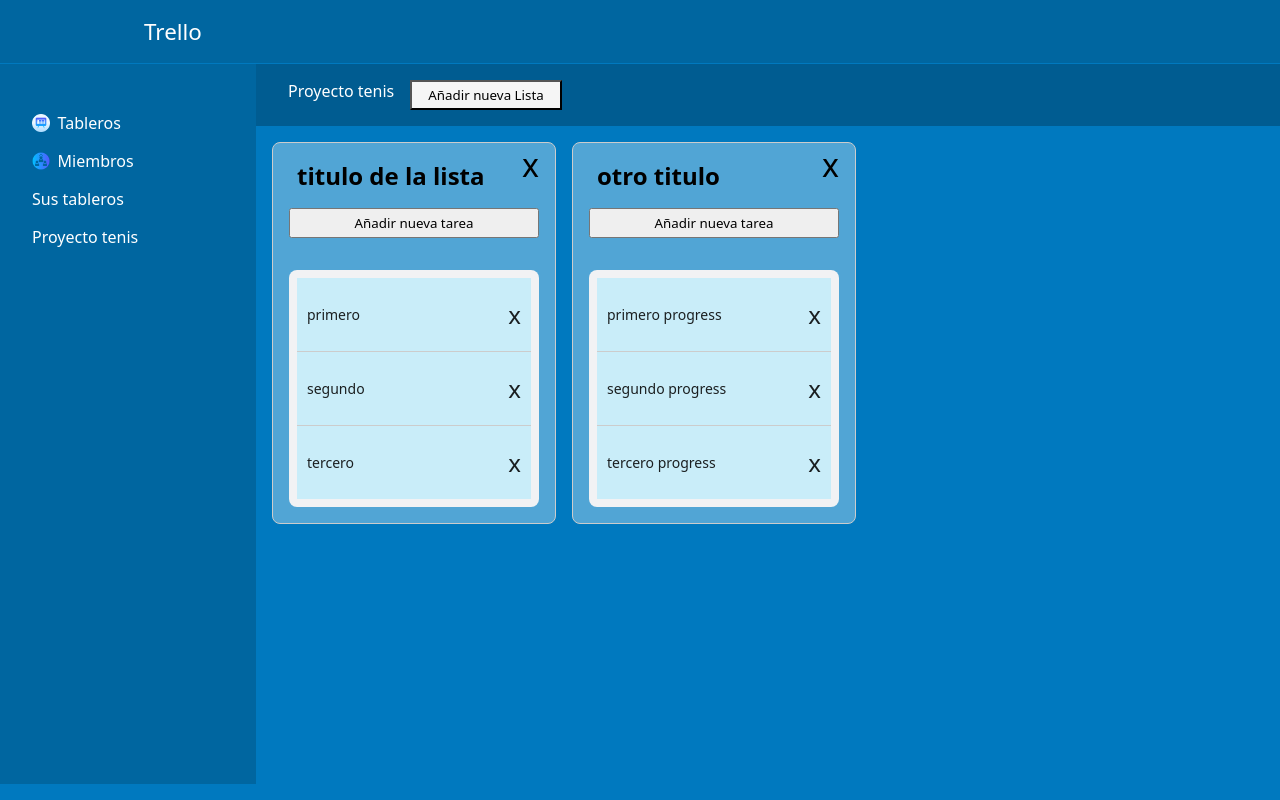
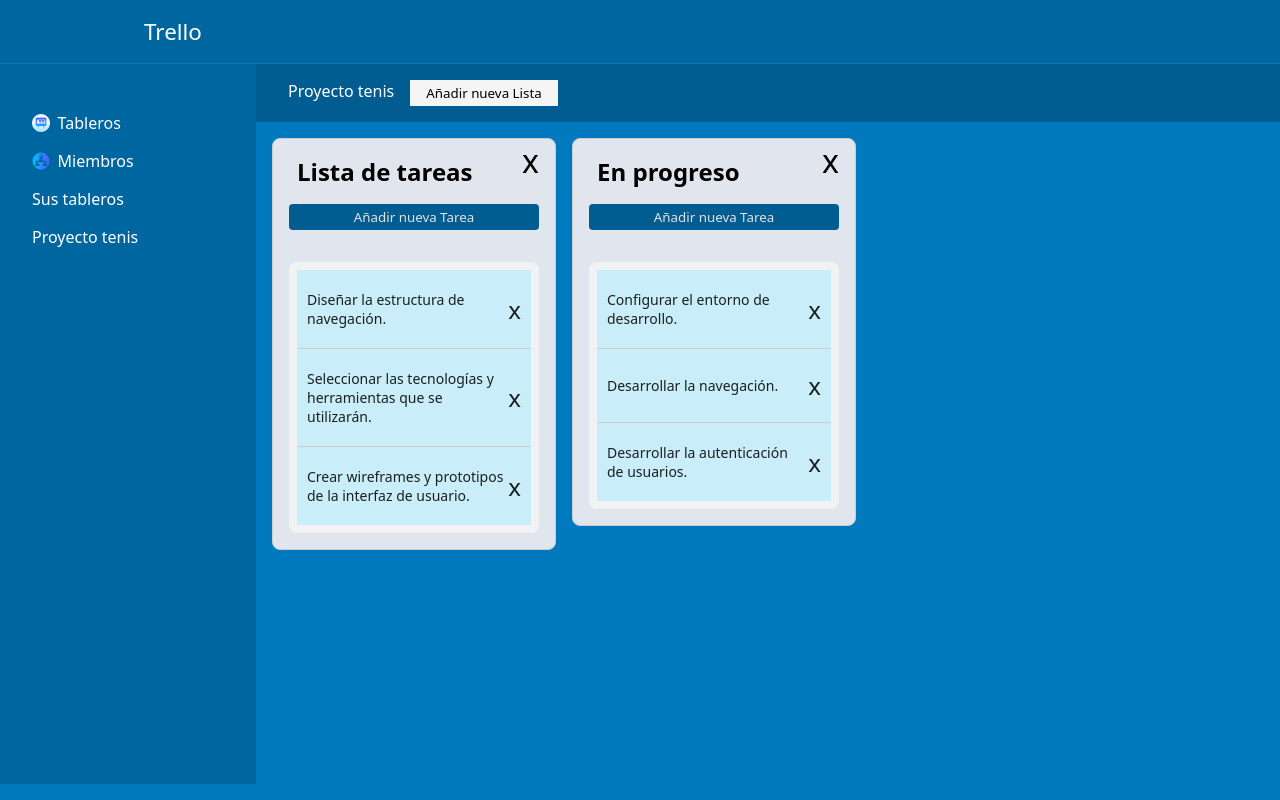
Before and after one commit to ismaeleamsi83/trello, an Angular app: page / in a window 1280 px wide. Built offline with nearby package versions, Linux system fonts and the light colour scheme.

Commit message:
estilos listas

```diff
--- a/src/app/body/body.component.html
+++ b/src/app/body/body.component.html
@@ -1,6 +1,6 @@
 <div style="width: 80%; background-color: #005C91; padding: 1rem; color: white; margin-top: 1px; display: flex; gap: 1rem;">
     <span style="padding-left: 1rem;">Proyecto tenis</span>
-    <button style="background-color: rgb(245, 245, 245); padding: 4px 1rem;" (click)="newList()"><span>Añadir nueva Lista</span></button>
+    <button style="background-color: rgb(245, 245, 245); padding: 4px 1rem; border: none;" (click)="newList()"><span>Añadir nueva Lista</span></button>
 </div>
 <div >
 
@@ -13,11 +13,11 @@
       <div cdkDropList [cdkDropListData]="column.data" class="example-list" (cdkDropListDropped)="drop($event)" style="border-radius: 8px; margin-left: 1rem; position: relative; display: flex; flex-direction: column;">
         <h2 style="margin-left: 1.5rem; margin-top: 1rem;">{{column.name}}</h2>
         <span style="position: absolute; right: 1rem; top: 0; font-size: 2rem; cursor: pointer;" (click)="removeList(index)">x</span>
-        <button style="margin: 1rem 1rem 0 1rem; padding: 4px 0;" (click)="newTask(index)">Añadir nueva tarea</button>
+        <button style="margin: 1rem 1rem 0 1rem; padding: 4px 0; border: none; border-radius: 4px; background-color: #005C91; color: rgb(226, 226, 226)" (click)="newTask(index)">Añadir nueva Tarea</button>
         <div class="example-container">
           @for (item of column.data; track $index) {
             <div cdkDrag class="example-box">
-              <span>{{item}}</span>
+              <span style="padding-right: 4px;">{{item}}</span>
               <span (click)="removeTask(index, $index)" style="cursor: pointer; font-size: 1.5rem;">x</span>
             </div>
           }
--- a/src/app/body/body.component.scss
+++ b/src/app/body/body.component.scss
@@ -13,7 +13,7 @@
     margin-top: 1rem;
     border: solid 1px #ccc;
     min-height: 60px;
-    background: #ecf8ff57;
+    background: #e1e5ee;
     border-radius: 4px;
     overflow: hidden;
     display: block;
--- a/src/app/body/body.component.ts
+++ b/src/app/body/body.component.ts
@@ -19,15 +19,15 @@
 
 
   todo = [
-    "primero",
-    "segundo",
-    "tercero"
+    "Diseñar la estructura de navegación.",
+    "Seleccionar las tecnologías y herramientas que se utilizarán.",
+    "Crear wireframes y prototipos de la interfaz de usuario."
   ];
 
   progress = [
-    "primero progress",
-    "segundo progress",
-    "tercero progress"
+    "Configurar el entorno de desarrollo.",
+    "Desarrollar la navegación.",
+    "Desarrollar la autenticación de usuarios."
   ];
 
   // data = [
@@ -36,8 +36,8 @@
   // ];
 
   data = [
-    { name: "titulo de la lista", data:  this.todo },
-    { name: "otro titulo", data: this.progress}
+    { name: "Lista de tareas", data:  this.todo },
+    { name: "En progreso", data: this.progress}
   ];
 
   idListCount = 0;
@@ -152,18 +152,10 @@
   }
 
   newTask(idList: any){
-    console.log("crear nueva tarea");
-    console.log(idList);
-
     this.data.forEach((element:any, index) => {
-
       if (index === idList){
-        console.log("ok");
-        console.log(element.data);
         element.data.push("Nueva Tarea");
       }
-
-
     });
   }
 
@@ -179,7 +171,6 @@
 
   removeList(indice: any){
     this.data.splice(indice,1);
-    console.log(indice);
   }
 
 }
```
